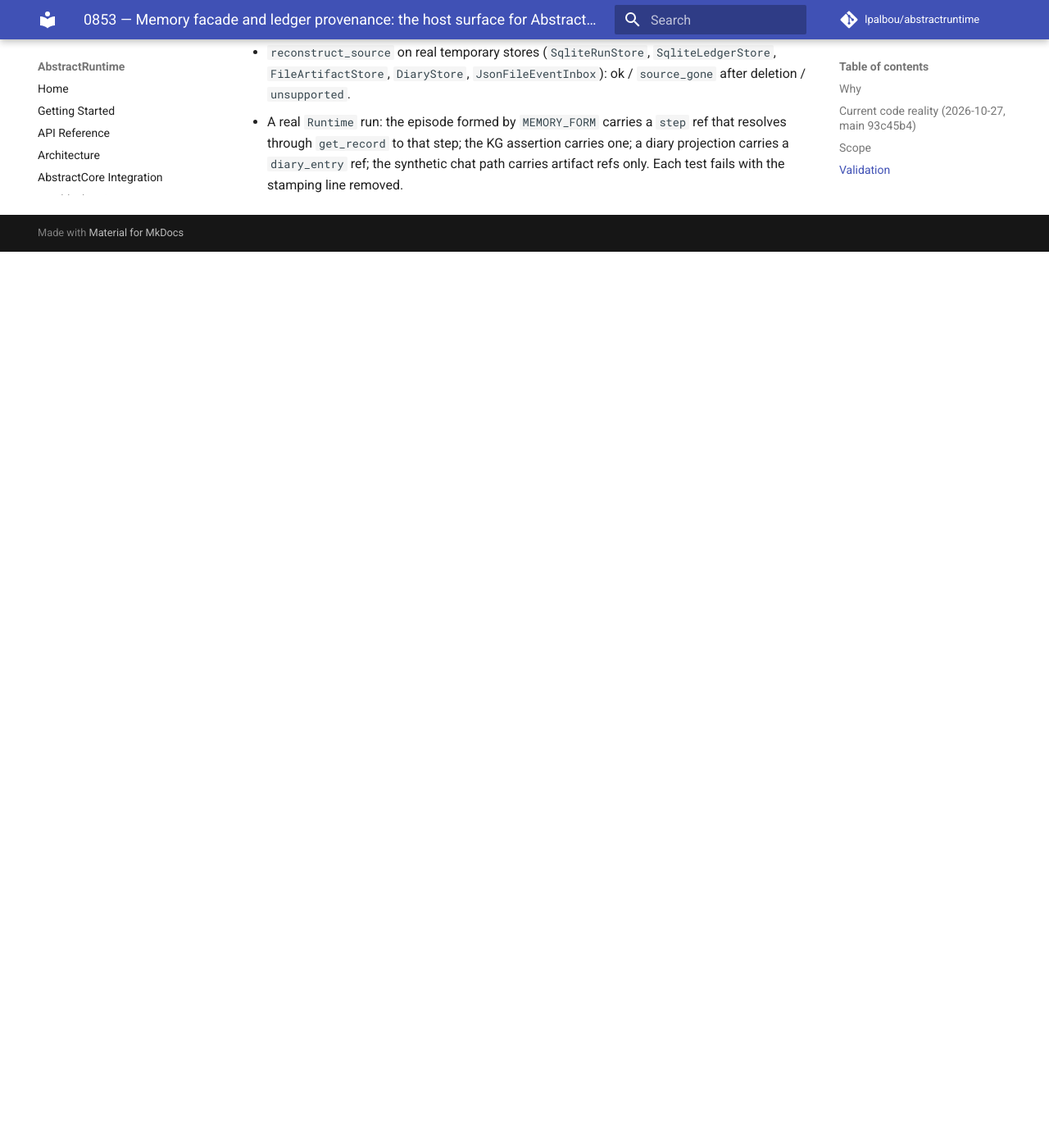
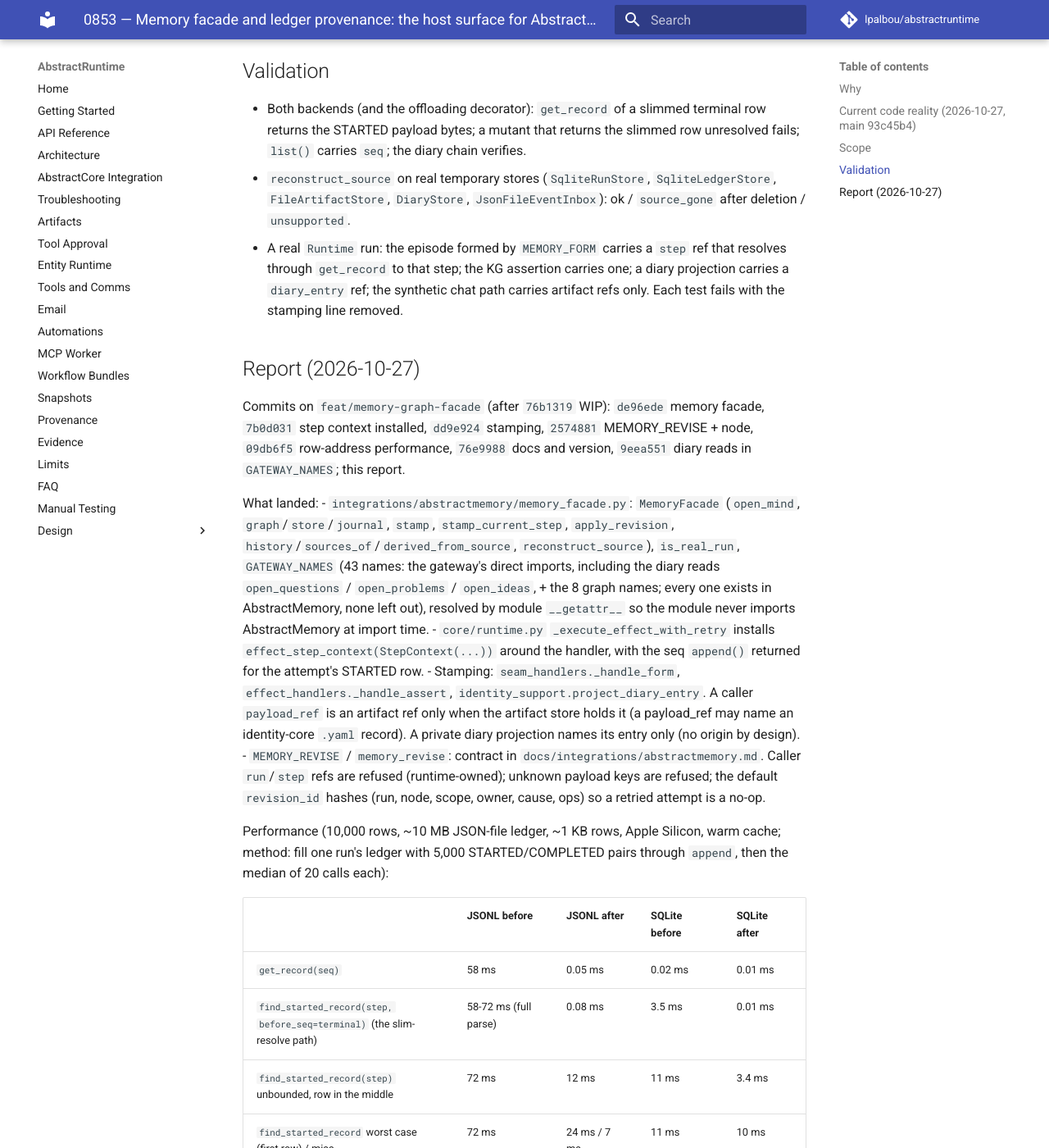
Before and after one commit to lpalbou/AbstractRuntime, an MkDocs documentation site: the page built from docs/backlog/completed/0853_memory_facade_and_ledger_provenance.md, in a window 1280 px wide and 1400 px high, scrolled down 1876 px. Shown: the whole window at 82% size. Built offline with MkDocs 1.6.1 and Material for MkDocs 9.7.7, drawn with Linux system fonts in a browser that asks for light colours; comment, search, counter and statistics services are not loaded; before the commit the page ends 2183 px from its top, so only the background shows below that; some of the changed text lies outside the part shown.

Commit message:
Backlog 0853 completed (unreleased): report with performance numbers and suite counts; packaging test pins AbstractMemory>=0.4.0; docs name the diary reads

```diff
--- a/docs/backlog/completed/0853_memory_facade_and_ledger_provenance.md
+++ b/docs/backlog/completed/0853_memory_facade_and_ledger_provenance.md
@@ -1,6 +1,6 @@
 # 0853 — Memory facade and ledger provenance: the host surface for AbstractMemory, the ledger row address, and a step ref on every memory write
 
-**Status**: in progress (branch `feat/memory-graph-facade`) · **Priority**: P1 · **Created**: 2026-10-27
+**Status**: completed 2026-10-27 on branch `feat/memory-graph-facade`, UNRELEASED (ships in 0.14.0, which waits for AbstractMemory 0.4.0 on PyPI) · **Priority**: P1 · **Created**: 2026-10-27
 **Cross-package**: AbstractMemory ADR 0003 and backlog 0056 (`abstractmemory.graph`: `SourceRef`, `Provenance`,
 `MemoryGraph`; AbstractMemory 0.4.0), AbstractGateway memory routes (`/api/gateway/memory/*` over this facade) and its
 import-boundary burn-down, AbstractNote thin-client slice (step and artifact refs on note revisions). ADR:
@@ -39,6 +39,11 @@
 - `integrations/abstractmemory/memory_facade.py`: `MemoryFacade` (`open_mind`, `graph`/`store`/`journal`, `stamp`,
   `reconstruct_source`, `history`/`sources_of`/`derived_from_source`), `is_real_run`.
 - Stamping in `MEMORY_FORM`, `MEMORY_KG_ASSERT` and the `DIARY_WRITE` projection.
+- The workflow-native primitive (operator, 2026-10-27: "workflows are the framework's central native primitive; memory
+  capture and reconsideration should be expressible as workflow steps/effects with ledger provenance"):
+  `EffectType.MEMORY_REVISE` (host handler in `build_memory_kg_effect_handlers` over `MemoryGraph.apply_revision`)
+  and the VisualFlow node `memory_revise`.
+- Performance of the row address on the JSON-file backend (the gateway's default).
 - ADR 0009, docs (`api.md`, `integrations/abstractmemory.md`), CHANGELOG.
 
 Out:
@@ -55,3 +60,53 @@
 - A real `Runtime` run: the episode formed by `MEMORY_FORM` carries a `step` ref that resolves through `get_record` to
   that step; the KG assertion carries one; a diary projection carries a `diary_entry` ref; the synthetic chat path
   carries artifact refs only. Each test fails with the stamping line removed.
+
+## Report (2026-10-27)
+
+Commits on `feat/memory-graph-facade` (after `76b1319` WIP): `de96ede` memory facade, `7b0d031` step context
+installed, `dd9e924` stamping, `2574881` MEMORY_REVISE + node, `09db6f5` row-address performance, `76e9988` docs and
+version, `9eea551` diary reads in `GATEWAY_NAMES`; this report.
+
+What landed:
+- `integrations/abstractmemory/memory_facade.py`: `MemoryFacade` (`open_mind`, `graph`/`store`/`journal`, `stamp`,
+  `stamp_current_step`, `apply_revision`, `history`/`sources_of`/`derived_from_source`, `reconstruct_source`),
+  `is_real_run`, `GATEWAY_NAMES` (43 names: the gateway's direct imports, including the diary reads `open_questions` /
+  `open_problems` / `open_ideas`, + the 8 graph names; every one exists in AbstractMemory, none left out), resolved by module `__getattr__` so the module never imports AbstractMemory at
+  import time.
+- `core/runtime.py` `_execute_effect_with_retry` installs `effect_step_context(StepContext(...))` around the handler,
+  with the seq `append()` returned for the attempt's STARTED row.
+- Stamping: `seam_handlers._handle_form`, `effect_handlers._handle_assert`, `identity_support.project_diary_entry`.
+  A caller `payload_ref` is an artifact ref only when the artifact store holds it (a payload_ref may name an
+  identity-core `.yaml` record). A private diary projection names its entry only (no origin by design).
+- `MEMORY_REVISE` / `memory_revise`: contract in `docs/integrations/abstractmemory.md`. Caller `run`/`step` refs are
+  refused (runtime-owned); unknown payload keys are refused; the default `revision_id` hashes (run, node, scope,
+  owner, cause, ops) so a retried attempt is a no-op.
+
+Performance (10,000 rows, ~10 MB JSON-file ledger, ~1 KB rows, Apple Silicon, warm cache; method:
+fill one run's ledger with 5,000 STARTED/COMPLETED pairs through `append`, then the median of 20 calls each):
+
+| | JSONL before | JSONL after | SQLite before | SQLite after |
+|---|---|---|---|---|
+| `get_record(seq)` | 58 ms | 0.05 ms | 0.02 ms | 0.01 ms |
+| `find_started_record(step, before_seq=terminal)` (the slim-resolve path) | 58-72 ms (full parse) | 0.08 ms | 3.5 ms | 0.01 ms |
+| `find_started_record(step)` unbounded, row in the middle | 72 ms | 12 ms | 11 ms | 3.4 ms |
+| `find_started_record` worst case (first row) / miss | 72 ms | 24 ms / 7 ms | 11 ms | 10 ms |
+| first read in a cold process (index build) | 58 ms | 48 ms | 0.3 ms | 0.3 ms |
+
+JSONL: a per-run line-offset index (`_JsonlRowIndex`, 8 bytes per record, 128 runs LRU), written through by
+`append`, extended by reading only the bytes another writer appended (keyed by inode + indexed size), rebuilt for a
+recreated file; a torn trailing line falls back to the `list()` reading. `append` uses the index (not a full
+`list()`) to count after a foreign write. SQLite: `find_started_record` reads newest-first with `LIMIT 1` (Python's
+cursor prefetch made the unlimited query scan the rest of the run).
+
+Tests: `test_memory_facade.py` (10), `test_step_context.py` (4), `test_memory_step_provenance.py` (7),
+`test_memory_revise.py` (7), `test_jsonl_row_index.py` (6); each docstring lists the mutants checked by hand.
+Full suite (`PYTHONPATH=src:<AbstractMemory graph worktree>/src`): `main` 3763 passed / 46 skipped / 0 failed; this
+branch 3810 passed / 46 skipped / 0 failed (+47: the get_record, facade, step-context, provenance, MEMORY_REVISE and
+row-index tests). `tests/test_packaging_extras.py` pins the new `AbstractMemory>=0.4.0` floor.
+
+Seams and notes:
+- `abstractmemory.graph.Provenance.from_dict` turns a STRING `derived_from` into a tuple of characters
+  (`tuple("m1")`) before validating it (AbstractMemory worktree `feat/memory-graph-provenance`, `8246dac`); reported
+  to the AbstractMemory slice, not worked around here.
+- `llms-full.txt` was not regenerated (coredoc pass at release).
```
Also changed, not shown: docs/integrations/abstractmemory.md (+1 -0 lines), 1 other file.
